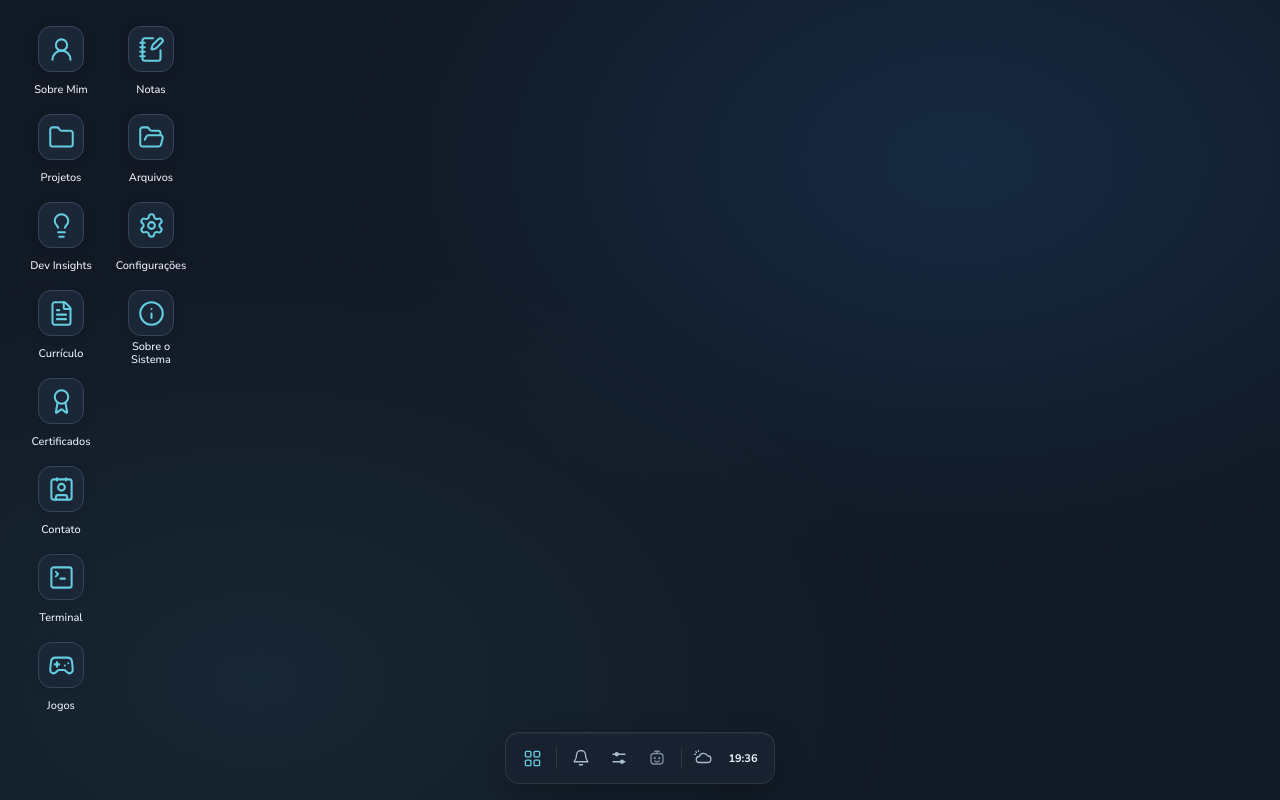
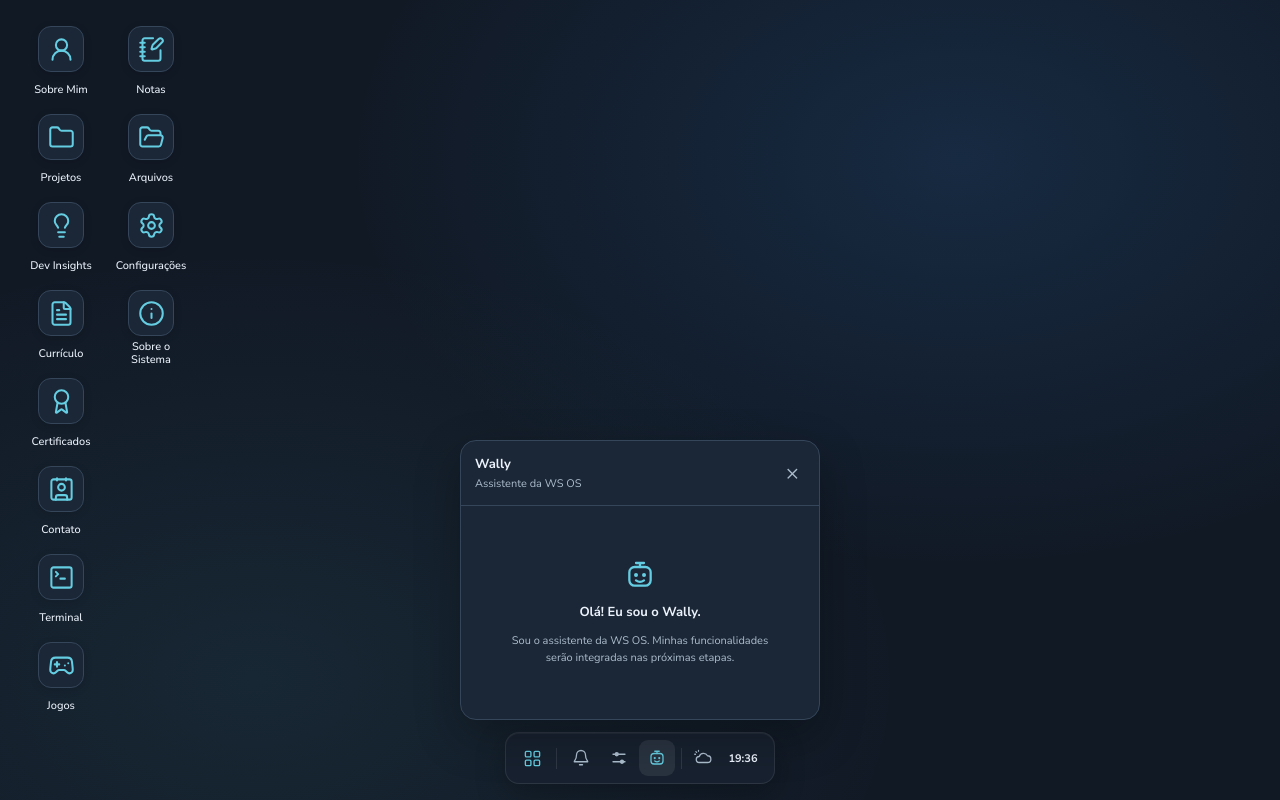
Before and after one commit to warlleyz/ws-os, a React (Vite) app: page / in a window 1280 px wide. Both pictures are taken after a click on the button 657 px from the left and 758 px from the top of the page. Built offline with nearby package versions, Linux system fonts and the light colour scheme.

Commit message:
feat: adicionar base do assistente wally

```diff
--- a/src/App.css
+++ b/src/App.css
@@ -1999,3 +1999,83 @@
   outline: 2px solid var(--accent-secondary);
   outline-offset: 2px;
 }
+
+/* F4.17.1 — Base do Wally */
+
+.taskbar-wally {
+  display: flex;
+  width: min(360px, calc(100vw - 24px));
+  height: min(280px, calc(100dvh - 108px));
+  min-height: 0;
+  flex-direction: column;
+  overflow: hidden;
+  border: 1px solid var(--border-default);
+  border-radius: 16px;
+  background: var(--surface-primary);
+  color: var(--text-primary);
+  box-shadow: 0 16px 45px rgb(0 0 0 / 28%);
+}
+
+.taskbar-wally__header {
+  display: flex;
+  align-items: center;
+  justify-content: space-between;
+  gap: 12px;
+  padding: 14px;
+  border-bottom: 1px solid var(--border-default);
+}
+
+.taskbar-wally__header>div {
+  display: flex;
+  flex-direction: column;
+  gap: 3px;
+}
+
+.taskbar-wally__header strong {
+  font-size: 13px;
+}
+
+.taskbar-wally__header small {
+  color: var(--text-secondary);
+  font-size: 11px;
+}
+
+.taskbar-wally__header button {
+  border: 0;
+  background: transparent;
+  color: var(--text-secondary);
+  font-size: 22px;
+  cursor: pointer;
+}
+
+.taskbar-wally__content {
+  display: flex;
+  flex: 1;
+  flex-direction: column;
+  align-items: center;
+  justify-content: center;
+  gap: 12px;
+  padding: 20px;
+  text-align: center;
+}
+
+.taskbar-wally__content>svg {
+  color: var(--accent-secondary);
+}
+
+.taskbar-wally__content strong {
+  font-size: 13px;
+}
+
+.taskbar-wally__content p {
+  max-width: 260px;
+  margin: 0;
+  color: var(--text-secondary);
+  font-size: 11px;
+  line-height: 1.5;
+}
+
+.taskbar-wally button:focus-visible {
+  outline: 2px solid var(--accent-secondary);
+  outline-offset: 2px;
+}
--- a/src/shells/Taskbar.jsx
+++ b/src/shells/Taskbar.jsx
@@ -134,6 +134,7 @@ export default function Taskbar({
     const [menuOpen, setMenuOpen] = useState(false);
     const [notificationOpen, setNotificationOpen] = useState(false);
     const [quickControlsOpen, setQuickControlsOpen] = useState(false);
+    const [wallyOpen, setWallyOpen] = useState(false);
     const [menuView, setMenuView] = useState('home');
     const [menuSearch, setMenuSearch] = useState('');
     const [shortcutContext, setShortcutContext] = useState(null);
@@ -349,6 +350,7 @@ export default function Taskbar({
                 setMenuOpen(false);
                 setNotificationOpen(false);
                 setQuickControlsOpen(false);
+                setWallyOpen(false);
                 contextTriggerRef.current = null;
                 shortcutTriggerRef.current = null;
             }
@@ -455,6 +457,7 @@ export default function Taskbar({
         setMenuView('home');
         setMenuSearch('');
         setQuickControlsOpen(false);
+        setWallyOpen(false);
         contextTriggerRef.current = null;
         shortcutTriggerRef.current = null;
     }
@@ -471,6 +474,7 @@ export default function Taskbar({
         setMenuOpen(false);
         setNotificationOpen(false);
         setQuickControlsOpen(false);
+        setWallyOpen(false);
         contextTriggerRef.current = null;
         if (group.instances.length > 1) {
             clearPreviewTimers();
@@ -497,6 +501,7 @@ export default function Taskbar({
         setMenuOpen(false);
         setNotificationOpen(false);
         setQuickControlsOpen(false);
+        setWallyOpen(false);
         setContextGroup((current) =>
             current === group.appId ? null : group.appId,
         );
@@ -509,6 +514,7 @@ export default function Taskbar({
             setNotificationOpen(false);
             setContextGroup(group.appId);
             setQuickControlsOpen(false);
+            setWallyOpen(false);
         }
     }
     function handleMenuNavigation(event) {
@@ -575,6 +581,7 @@ export default function Taskbar({
         setContextGroup(null);
         setShortcutContext(null);
         setQuickControlsOpen(false);
+        setWallyOpen(false);
         contextTriggerRef.current = null;
         shortcutTriggerRef.current = null;
         if (!menuOpen) {
@@ -591,6 +598,7 @@ export default function Taskbar({
         setShortcutContext(null);
         setMenuOpen(false);
         setQuickControlsOpen(false);
+        setWallyOpen(false);
         setNotificationOpen((current) => !current);
         contextTriggerRef.current = null;
         shortcutTriggerRef.current = null;
@@ -609,6 +617,21 @@ export default function Taskbar({
 
         setQuickControlsOpen((current) => !current);
     }
+    function toggleWally() {
+        clearWindowHighlight();
+        closePreview();
+
+        setContextGroup(null);
+        setShortcutContext(null);
+        setMenuOpen(false);
+        setNotificationOpen(false);
+        setQuickControlsOpen(false);
+
+        contextTriggerRef.current = null;
+        shortcutTriggerRef.current = null;
+
+        setWallyOpen((current) => !current);
+    }
     const timeText = currentTime.toLocaleTimeString('pt-BR', {
         hour: '2-digit',
         minute: '2-digit',
@@ -626,7 +649,8 @@ export default function Taskbar({
                         !contextGroup &&
                         !menuOpen &&
                         !notificationOpen &&
-                        !quickControlsOpen && (
+                        !quickControlsOpen &&
+                        !wallyOpen && (
                         <section
                             ref={previewRef}
                             className="taskbar-preview"
@@ -919,6 +943,40 @@ export default function Taskbar({
                                     </div>
                                 );
                             })()}
+                        </section>
+                    )}
+                    {wallyOpen && (
+                        <section
+                            className="taskbar-wally"
+                            role="region"
+                            aria-label="Wally"
+                        >
+                            <header className="taskbar-wally__header">
+                                <div>
+                                    <strong>Wally</strong>
+                                    <small>Assistente da WS OS</small>
+                                </div>
+
+                                <button
+                                    type="button"
+                                    aria-label="Fechar Wally"
+                                    onClick={() => setWallyOpen(false)}
+                                >
+                                    ×
+                                </button>
+                            </header>
+
+                            <div className="taskbar-wally__content">
+                                <TaskbarIcon name="wally" size={32} />
+
+                                <strong>Olá! Eu sou o Wally.</strong>
+
+                                <p>
+                                    Sou o assistente da WS OS.
+                                    Minhas funcionalidades serão integradas
+                                    nas próximas etapas.
+                                </p>
+                            </div>
                         </section>
                     )}
                     {quickControlsOpen && (
@@ -1267,9 +1325,10 @@ export default function Taskbar({
                     <button
                         type="button"
                         className="taskbar__system-button"
-                        title="Wally — em desenvolvimento"
-                        aria-label="Wally — em desenvolvimento"
-                        disabled
+                        title="Wally"
+                        aria-label="Wally"
+                        aria-expanded={wallyOpen}
+                        onClick={toggleWally}
                     >
                         <TaskbarIcon name="wally" />
                     </button>
```
